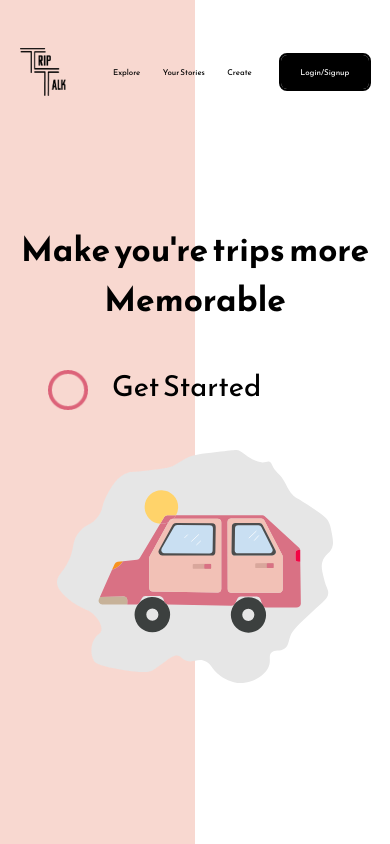
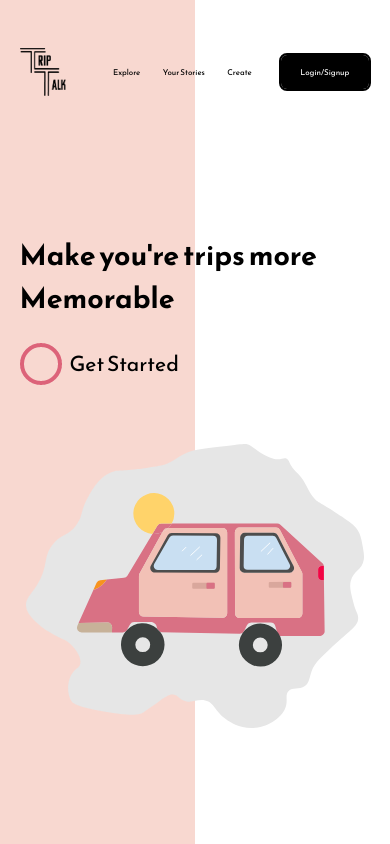
Before and after one commit to Rohith-Raju/triptalk-prod, a React (Create React App) app: page / in a window 390 px wide. Built offline with nearby package versions, Linux system fonts and the light colour scheme; no server answers.

Commit message:
improved home page responsiveness

```diff
--- a/src/firebase.js
+++ b/src/firebase.js
@@ -1,5 +1,4 @@
-import { initializeApp,FirebaseApp } from 'firebase/app';
-import {getFirestore} from 'firebase/firestore'
+import { initializeApp } from 'firebase/app';
 const firebaseConfig = {
   apiKey: process.env.REACT_APP_FIREBASE_API_KEY,
   authDomain: process.env.REACT_APP_FIREBASE_AUTH_DOMAIN,
@@ -11,6 +10,5 @@ const firebaseConfig = {
 };
 
 const app = initializeApp(firebaseConfig);
-const firestore = getFirestore
 
 export default app;
--- a/src/index.css
+++ b/src/index.css
@@ -1,4 +1,7 @@
+@import url('https://fonts.googleapis.com/css2?family=Reem+Kufi:wght@400;500;600;700&display=swap');
+
 body {
+  font-family: 'Reem Kufi';
   margin: 0;
   box-sizing: border-box;
   padding: 0;
--- a/src/pages/create.jsx
+++ b/src/pages/create.jsx
@@ -8,8 +8,8 @@ import 'react-quill/dist/quill.snow.css';
 import Usernav from '../components/UserNavbar';
 
 //database firestore
-import {} from "firebase"
-import { collection, addDoc } from 'firebase/firestore';
+import { getFirestore, collection, addDoc } from 'firebase/firestore';
+const db = getFirestore();
 
 //styles
 import styles from '../styles/pages/create.module.css';
@@ -31,13 +31,21 @@ const Create = () => {
   };
 
   const sendData = async () => {
-    const Collection = collection(Firestore, 'blog');
-    addDoc(Collection, data);
+    console.log(data);
+    try {
+      const docRef = await addDoc(collection(db, 'blog'), data);
+      console.log('Document written with ID: ', docRef.id);
+    } catch (e) {
+      console.error('Error adding document: ', e);
+    }
   };
 
   const { ref } = usePlacesWidget({
     apiKey: process.env.REACT_APP_GOOGLE,
-    onPlaceSelected: (place) => console.log(place),
+    onPlaceSelected: (place) => {
+      console.log(place.formatted_address);
+      setLocation(place.formatted_address);
+    },
   });
 
   return (
@@ -46,6 +54,7 @@ const Create = () => {
       <header className={styles.createHeader}>
         <h1 className={styles.createHeading}>Write you're story</h1>
       </header>
+      <form action="">
         <div className={styles.firstInput}>
           <div className={styles.group}>
             <input
@@ -93,12 +102,10 @@ const Create = () => {
           </div>
           <div className={styles.group}>
             <input
-            onInput={(e) => setLocation(e.target.value)}
               ref={ref}
               className={styles.input}
               id="Location"
               type="text"
-            autoComplete="off"
               required="required"
               placeholder=""
             />
@@ -108,6 +115,7 @@ const Create = () => {
             <div className={styles.bar}></div>
           </div>
         </div>
+      </form>
       <div className={styles.editor}>
         <ReactQuill
           style={{
@@ -118,9 +126,11 @@ const Create = () => {
           onChange={setBody}
         />
       </div>
+      <div>
         <button onClick={(e) => sendData()} type="submit">
           submit
         </button>
+      </div>
     </React.Fragment>
   );
 };
--- a/src/pages/homepage.jsx
+++ b/src/pages/homepage.jsx
@@ -41,22 +41,31 @@ const Home = () => {
   return (
     <React.Fragment>
       <Navbar />
-      <section className={styles.hero}>
+      <section className={styles.section}>
+        <div className={styles.hero}>
+          <div className={styles.left}>
             <div className={styles.header}>
               <h1 ref={(e) => (stagger = e)} className={styles.heading}>
                 Make you're trips more Memorable
               </h1>
               <div ref={(e) => (cta = e)} className={styles.cta}>
-            <img src={process.env.PUBLIC_URL + '/icons/Ellipse.png'} alt="" />
+                <img
+                  src={process.env.PUBLIC_URL + '/icons/Ellipse.png'}
+                  alt=""
+                />
                 <span>Get Started</span>
               </div>
             </div>
+          </div>
+          <div className={styles.right}>
             <img
               ref={(e) => (carRef = e)}
               className={styles.car}
               src={process.env.PUBLIC_URL + '/images/car_1.svg'}
               alt="car"
             ></img>
+          </div>
+        </div>
       </section>
       <Pink />
     </React.Fragment>
--- a/src/styles/commponents/navbar.module.css
+++ b/src/styles/commponents/navbar.module.css
@@ -1,5 +1,3 @@
-@import url('https://fonts.googleapis.com/css2?family=Reem+Kufi:wght@400;500;600;700&display=swap');
-
 .navbar {
   position: absolute;
   display: flex;
--- a/src/styles/pages/create.module.css
+++ b/src/styles/pages/create.module.css
@@ -1,8 +1,3 @@
-* {
-  box-sizing: border-box;
-  font-family: 'Reem Kufi';
-}
-
 .createHeader {
   position: absolute;
   width: 100%;
--- a/src/styles/pages/homepage.module.css
+++ b/src/styles/pages/homepage.module.css
@@ -1,162 +1,79 @@
+.section {
+  top: 0;
+  left: 0;
+  right: 0;
+  margin: auto;
+  position: absolute;
+  z-index: -1;
+  display: flex;
+  height: 99%;
+  width: 90%;
+  align-items: center;
+}
 .hero {
+  top: 0;
+  left: 0;
+  right: 0;
   width: 100%;
-  height: 100%;
-  position: absolute;
-  display: grid;
-  grid-template-columns: 1fr 1fr;
-  margin-top: auto;
+  display: flex;
   align-items: center;
-  z-index: -1;
+  justify-content: space-between;
 }
-.heading {
+
+.left .heading {
+  font-size: 2.8vw;
+  max-width: 90%;
   opacity: 0;
-  grid-column: 1/2;
-  margin-left: 6rem;
 }
+.right {
+  flex-grow: 1;
+  max-width: 40%;
+  max-height: 90%;
+}
+
+.right .car {
+  opacity: 0;
+}
+
 .cta {
   opacity: 0;
-  margin-left: 6rem;
+  display: flex;
+  gap: 2vw;
+  align-items: center;
+  cursor: pointer;
 }
 
 .cta img {
-  vertical-align: middle;
-  width: 3.5vw;
+  width: 3vw;
+}
+.cta span {
+  font-size: 1.5vw;
 }
 
-.cta span {
-  font-size: 1.5rem;
-  font-family: 'Reem Kufi';
-  padding: 0rem 0rem 0rem 1.5rem;
-  cursor: pointer;
-}
-
-.header {
-  font-size: 2.5rem;
-  font-family: 'Reem Kufi';
-}
-.car {
-  max-width: 71%;
-  margin: 5rem 0rem 0rem 5rem;
-  opacity: 0;
-}
-@media screen and (max-width: 1000px) {
+@media screen and (max-width: 600px) {
   .hero {
-    grid-template-rows: 1fr 1fr;
-    height: 100%;
-    align-items: end;
-    justify-items: center;
-    row-gap: 2rem;
+    flex-direction: column;
+    height: 50%;
+    gap: 7vh;
   }
 
-  .header {
-    grid-row: 1/2;
-    grid-column: 1/3;
-    font-size: 2.5rem;
-    padding: 10rem 0rem 0rem 0rem;
-  }
-
-  .car {
-    grid-column: 1/3;
-    width: 29rem;
-    margin: 0;
-  }
-}
-
-@media screen and (max-width: 800px) {
-  .hero {
-    display: flex;
-    flex-direction: column;
-    align-items: center;
-  }
-  .heading {
-    padding: 4rem 0rem 0rem 0rem;
-    font-size: 2.8rem;
-  }
-  .cta {
-    font-size: 2rem;
-  }
-  .cta img {
-    width: 2rem;
-  }
-}
-@media screen and (max-width: 600px) {
-  .heading {
-    font-size: 2.5rem;
-    margin-left: 3rem;
-  }
-  .cta {
-    margin-left: 3rem;
-    font-size: 1.9rem;
-  }
-  .cta img {
-    width: 1.8rem;
-  }
-  .car {
-    padding-top: 3rem;
-    width: 100%;
-  }
-}
-
-@media screen and (max-width: 400px) {
-  .heading {
-    margin-top: -3rem;
-    font-size: 2rem;
-  }
-  .cta {
-    font-size: 1.7rem;
-  }
-  .car {
-    padding-top: 1vw;
-  }
-}
-
-@media screen and (max-width: 450px) and (max-height: 950px) {
-  .heading {
-    margin-top: 0rem;
-    font-size: 2.1rem;
-    text-align: center;
-    margin: auto;
+  .left .heading {
+    font-size: 3.4vh;
   }
 
   .cta img {
-    width: 2.5rem;
+    width: 5vh;
   }
 
   .cta span {
-    font-size: 1.8rem;
+    font-size: 2.5vh;
   }
-  .cta {
-    margin-top: 2.5rem;
+
+  .right {
+    max-width: 100%;
+    height: 50%;
   }
   .car {
-    padding-top: 2vw;
+    width: 40vh;
   }
 }
-
-@media screen and (max-width: 380px) {
-  .heading {
-    padding: 0;
-    font-size: 1.5rem;
-    text-align: center;
-    margin: auto;
-  }
-  .cta span {
-    font-size: 1.1rem;
-  }
-  .cta img {
-    width: 2rem;
-  }
-}
-
-/* @media screen and (max-width: 380px) and (max-height: 1000px) {
-  .heading {
-    padding-top: 10vh;
-    font-size: 2rem;
-  }
-  .cta {
-    padding: 3vh 0rem 3vh 0rem;
-  }
-  .cta span {
-    font-size: 1.5rem;
-  }
-} */
```
Lines whose indentation alone changed are shown as unchanged.
